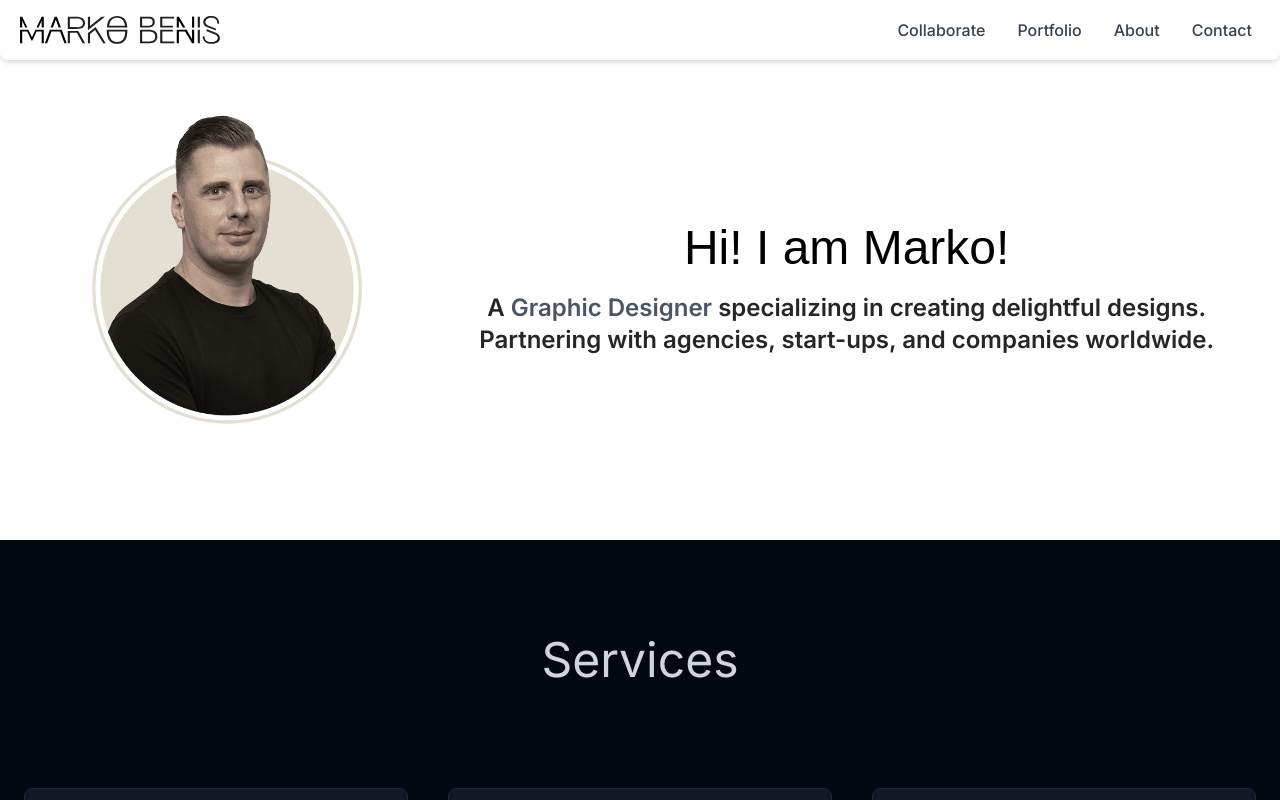
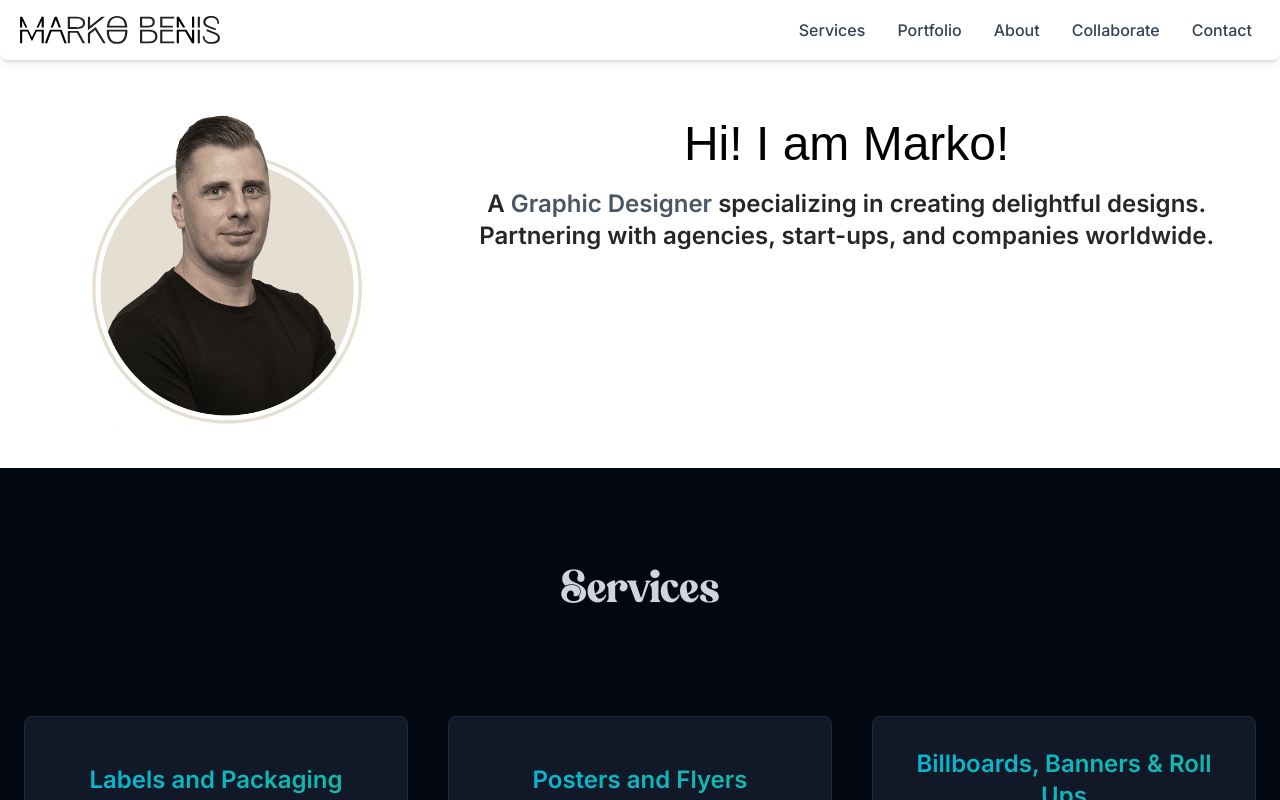
Before and after one commit to mariames/marko-benes-2, a Next.js app: page / in a window 1280 px wide. Shown: the top 800 px of the page. Built offline with nearby package versions, Linux system fonts and the light colour scheme; a web font is replaced by a local one.

Commit message:
One more fornt has been added

```diff
--- a/app/globals.css
+++ b/app/globals.css
@@ -38,6 +38,16 @@
     font-family: 'Farmhouse', sans-serif;
 }
 
+@font-face {
+    font-family: 'ChristmasComeback';
+    src: url('/fonts/christmas_comback/ChristmasComeback.otf') format('opentype');
+  }
+
+
+.christmas-title {
+    font-family: 'ChristmasComeback', sans-serif;
+}
+
 
 body {
     font-family: 'Poppins', sans-serif;
--- a/components/Navbar.tsx
+++ b/components/Navbar.tsx
@@ -27,9 +27,9 @@ export const Navbar: React.FC = () => {
 
         {/* Desktop Menu Items */}
         <ul className="hidden md:flex space-x-8 text-gray-700 font-medium ml-3 mr-3">
-          <li className="text-gray-700 hover:text-gray-950">
-              <Link href="/collaborate">
-                  Collaborate
+        <li className="text-gray-700 hover:text-gray-950">
+              <Link href="/">
+                Services
               </Link>
           </li>
           <li className="text-gray-700 hover:text-gray-950">
@@ -41,6 +41,11 @@ export const Navbar: React.FC = () => {
                 <Link href="/about">
                   About
                 </Link>
+          </li>
+          <li className="text-gray-700 hover:text-gray-950">
+              <Link href="/collaborate">
+                  Collaborate
+              </Link>
           </li>
           <li className="text-gray-700 hover:text-gray-950">
                 <Link href="/contact">
--- a/components/Services.tsx
+++ b/components/Services.tsx
@@ -15,7 +15,7 @@ const services = [
 const Services: React.FC = () => {
   return (
     <div className="bg-gray-950 py-10">
-      <p className="text-5xl text-center my-10 pt-4 pb-10 text-gray-300">
+      <p className="text-5xl text-center my-10 pt-4 pb-10 text-gray-300 christmas-title">
         Services
       </p>
       <div className="grid grid-cols-3 gap-10 p-6">
--- a/components/TypewriterEffectSmoothDemo.tsx
+++ b/components/TypewriterEffectSmoothDemo.tsx
@@ -21,7 +21,7 @@ export function TypewriterEffectSmoothDemo() {
     },
   ];
   return (
-    <div className="flex flex-col items-center justify-center h-[25rem]">
+    <div className="flex flex-col items-center justify-center h-[12rem]">
 
       {/** <TypewriterEffectSmooth words={words} /> */}
       <p className="farmhouse-title text-5xl mb-5">Hi! I am Marko!</p>
```
Also changed, not shown: public/fonts/christmas_comback/ChristmasComeback.otf (added).
